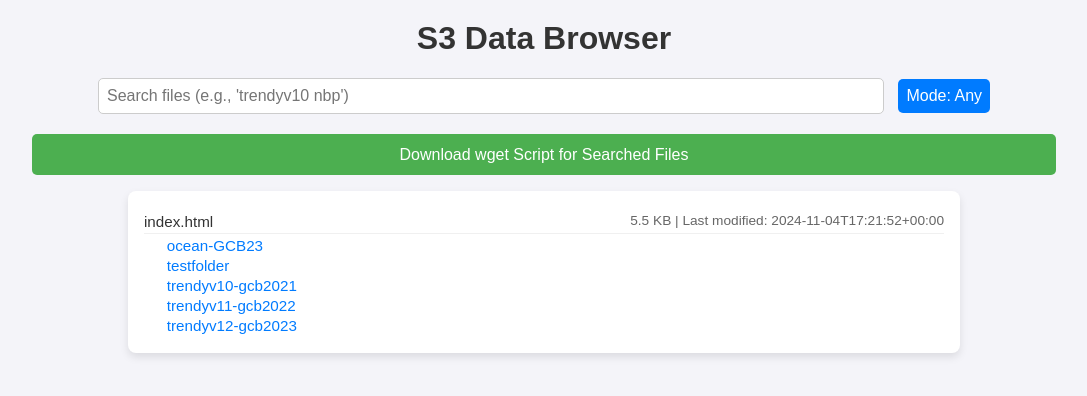
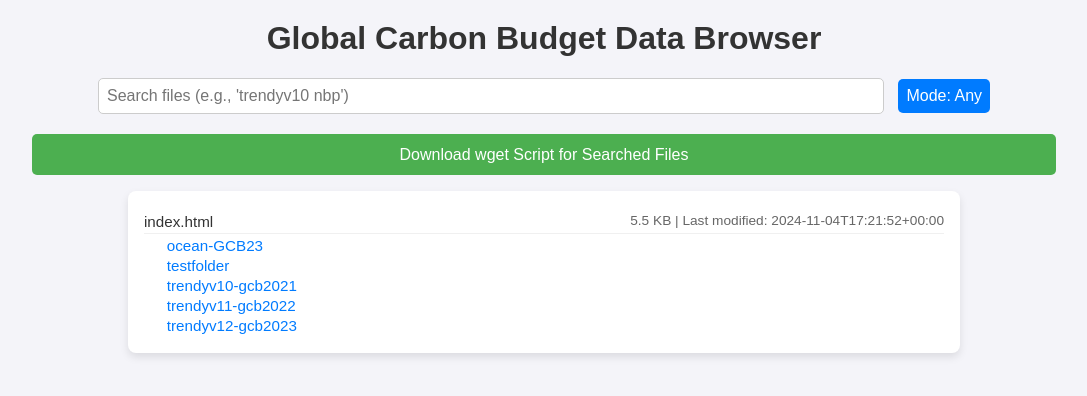
Before and after one commit to mdosullivan/GCB, a plain HTML site: page index.html in a window 1280 px wide. Shown: the whole page, without its empty margins (96-1183 px from the left). Drawn offline with Linux system fonts and the light colour scheme.

Commit message:
Update index.html

```diff
--- a/index.html
+++ b/index.html
@@ -108,7 +108,7 @@
     </style>
 </head>
 <body>
-    <h1>S3 Data Browser</h1>
+    <h1>Global Carbon Budget Data Browser</h1>
     <div id="search-container">
         <input type="text" id="search" placeholder="Search files (e.g., 'trendyv10 nbp')" oninput="filterFiles()">
         <button id="searchModeToggle" onclick="toggleSearchMode()">Mode: Any</button>
```
